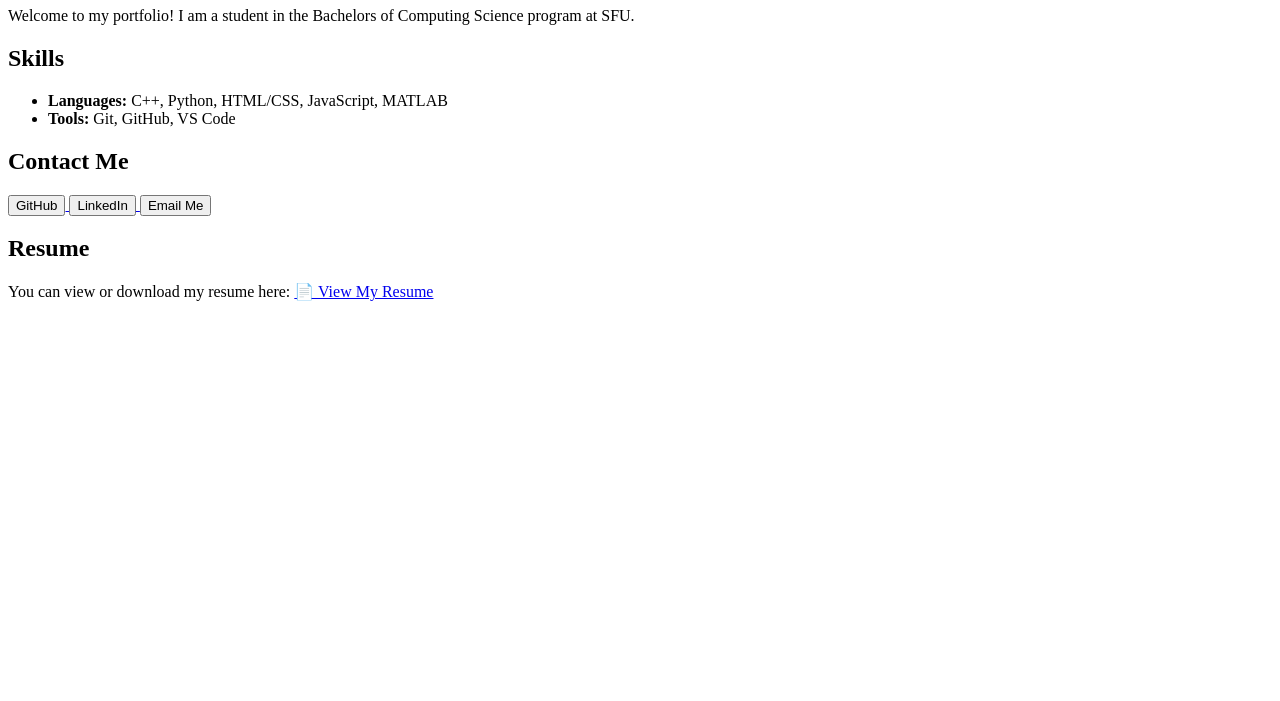
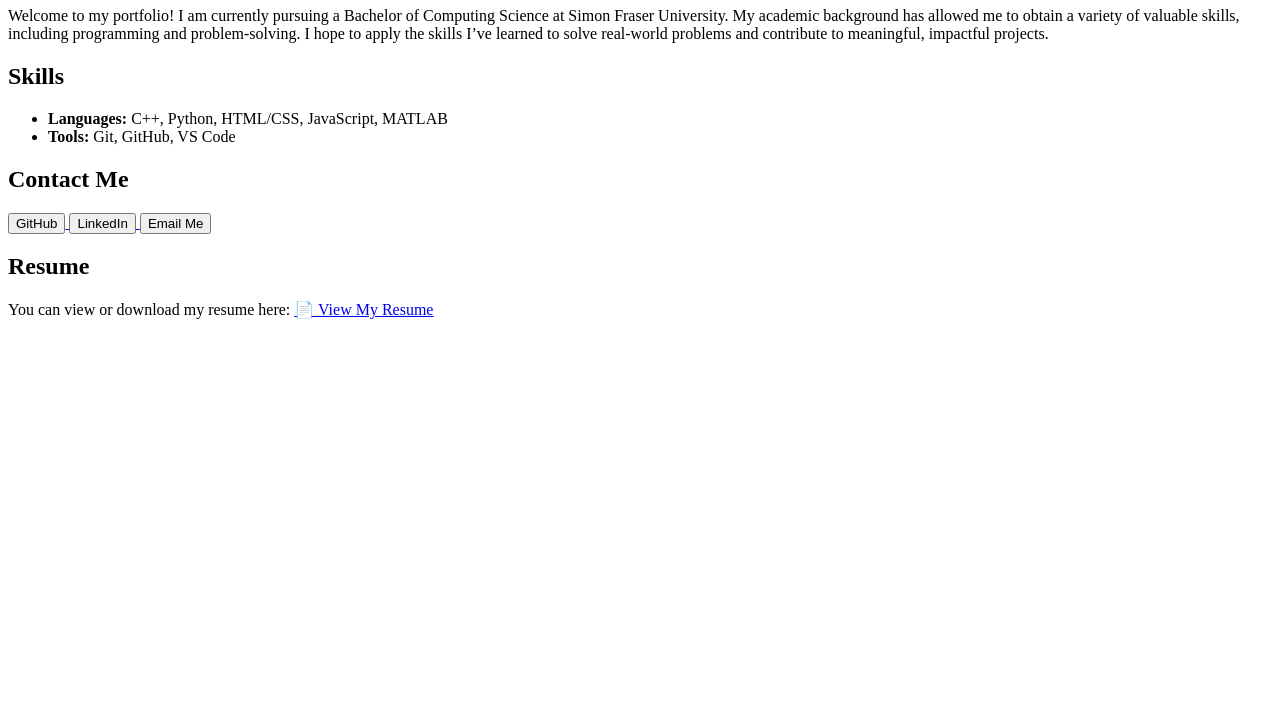
Before and after one commit to TravisJohal/TravisJohal.github.io, a plain HTML site: page index.html in a window 1280 px wide. Shown: the part 99-800 px from the top of the page. Drawn offline with Linux system fonts and the light colour scheme.

Commit message:
updated bio

```diff
--- a/index.html
+++ b/index.html
@@ -14,7 +14,7 @@
     </nav>
 
     <h1>Hello, I'm Travis!</h1>
-    <p>Welcome to my portfolio! I am a student in the Bachelors of Computing Science program at SFU.</p>
+    <p>Welcome to my portfolio! I am currently pursuing a Bachelor of Computing Science at Simon Fraser University. My academic background has allowed me to obtain a variety of valuable skills, including programming and problem-solving. I hope to apply the skills I’ve learned to solve real-world problems and contribute to meaningful, impactful projects.</p>
     <section id="skills">
         <h2>Skills</h2>
         <div class="skills_list">
```
